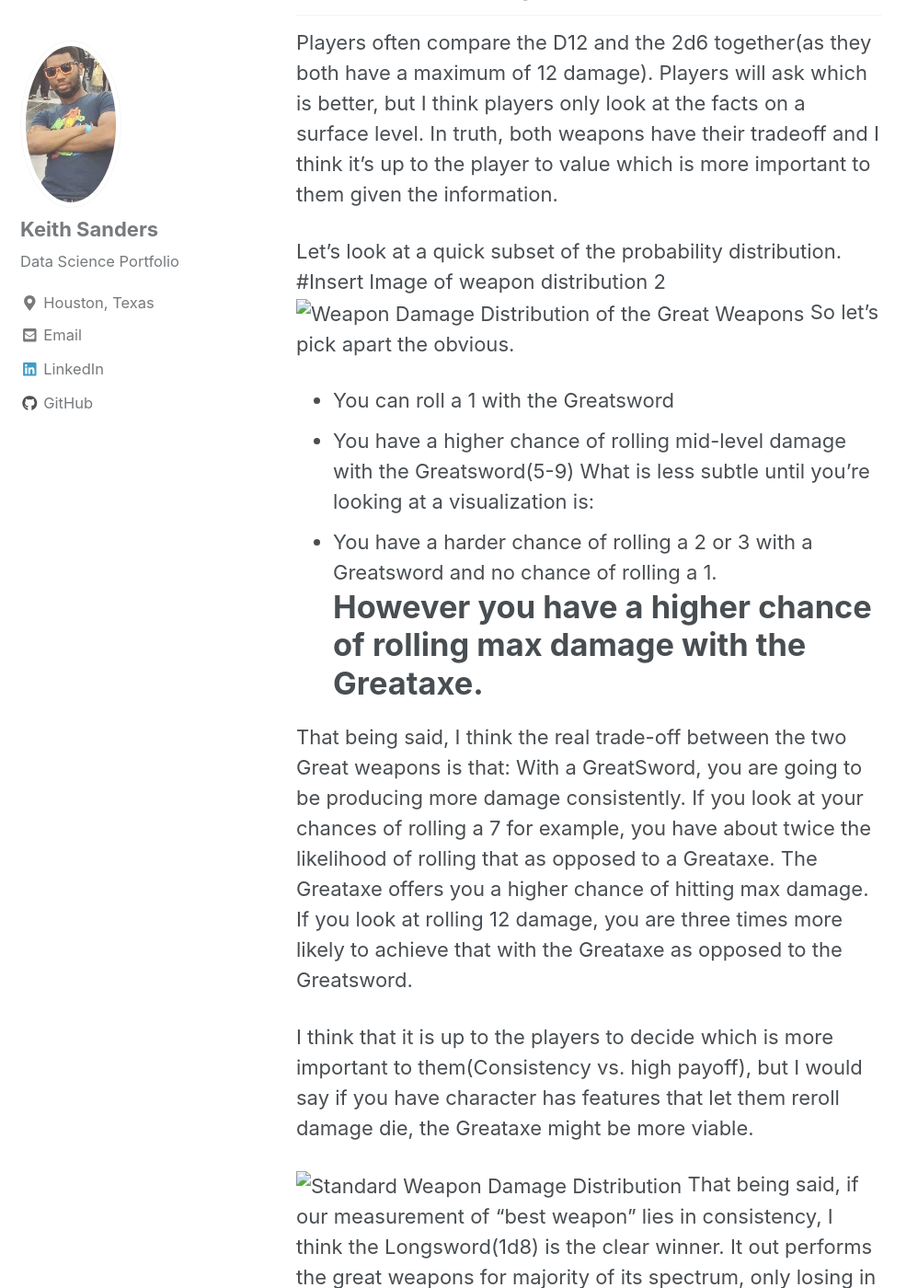
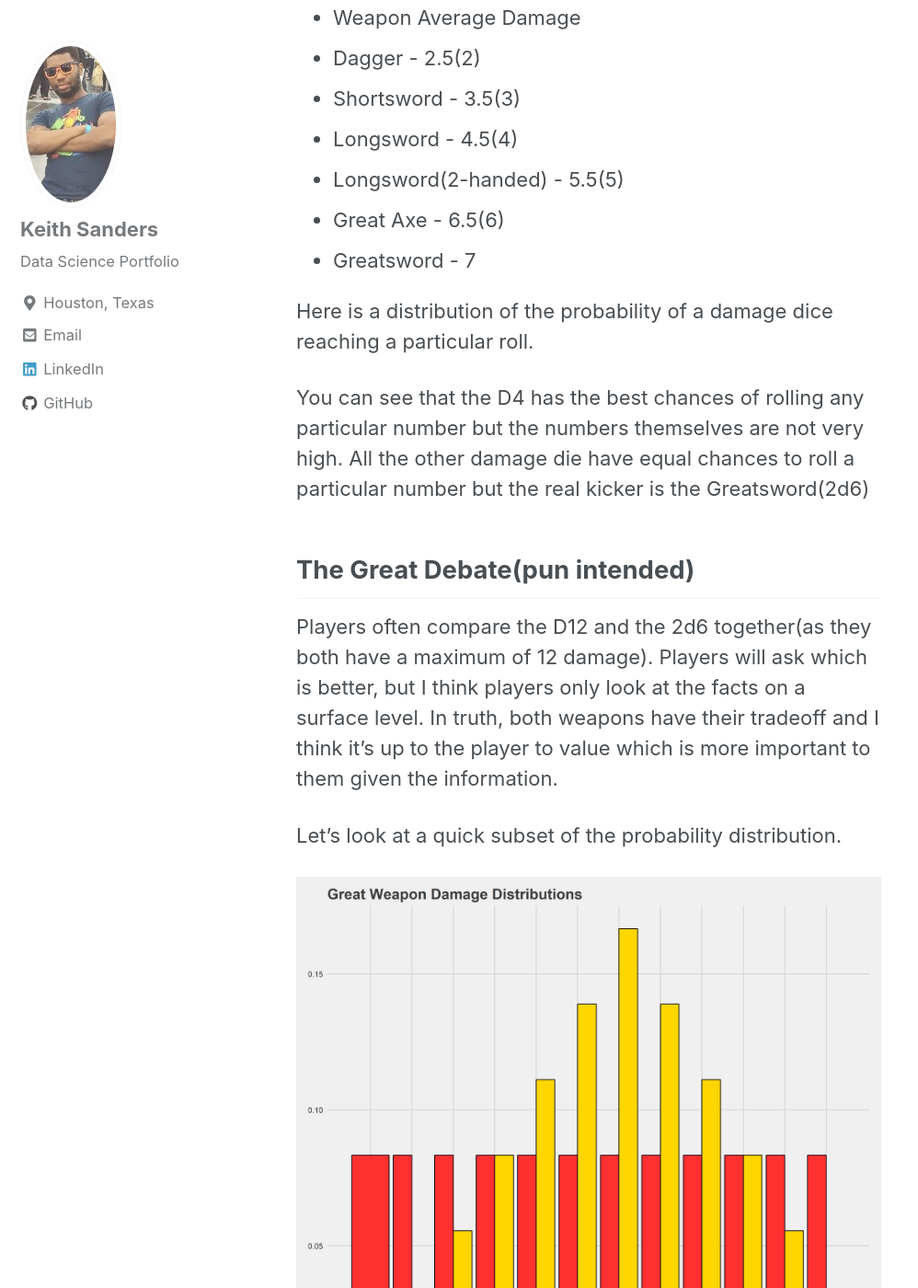
Before and after one commit to SuperKeithS/SuperKeithS.github.io, a Jekyll site: the page built from _posts/2019-06-13-D&D&R2.md, in a window 1280 px wide and 1400 px high, scrolled down 4980 px. Shown: the whole window at 92% size, without its empty margins (0-998 px from the left). Built offline with Jekyll 4.4.1, drawn with Linux system fonts in a browser that asks for light colours; nearby versions of some CDN libraries.

Commit message:
Fixed images and wording

````diff
--- a/_posts/2019-06-13-D&D&R2.md
+++ b/_posts/2019-06-13-D&D&R2.md
@@ -73,7 +73,7 @@ Greatsword<- getSumProbs(ndicePerRoll = 2,
             perDieModifier = 0)
 ```
 
-<img src="{{ site.url }}{{ site.baseurl }}/images/D&D&R/WDD.jpeg" alt="Standard Weapon Damage Distribution">
+<img src="{{ site.url }}{{ site.baseurl }}/images/EDA/D&D&R/WDD.jpeg" alt="Standard Weapon Damage Distribution">
 While the mathematical averages of the damage rolls mostly consist of x.5 since we can't really deal half damage in D&D we can round up or down considering. A general rule of D&D is to round down
 There are a bunch of different weapon types but the standard weapons generally follow this scheme:
 * Weapon        Average Damage
@@ -94,14 +94,14 @@ All the other damage die have equal chances to roll a particular number but the
 Players often compare the D12 and the 2d6 together(as they both have a maximum of 12 damage). Players will ask which is better, but I think players only look at the facts on a surface level. In truth, both weapons have their tradeoff and I think it's up to the player to value which is more important to them given the information.
 
 Let's look at a quick subset of the probability distribution.
-#Insert Image of weapon distribution 2
-<img src="{{ site.url }}{{ site.baseurl }}/images/D&D&R/GWDD.jpeg" alt="Weapon Damage Distribution of the Great Weapons">
+
+<img src="{{ site.url }}{{ site.baseurl }}/images/EDA/D&D&R/GWDD.jpeg" alt="Weapon Damage Distribution of the Great Weapons">
 So let's pick apart the obvious.
 * You can roll a 1 with the Greatsword
 * You have a higher chance of rolling mid-level damage with the Greatsword(5-9)
 What is less subtle until you're looking at a visualization is:
 * You have a harder chance of rolling a 2 or 3  with a Greatsword and no chance of rolling a 1.
-# However you have a higher chance of rolling max damage with the Greataxe.
+* However you have a higher chance of rolling max damage with the Greataxe.
 
 That being said, I think the real trade-off between the two Great weapons is that: With a GreatSword, you are going to be producing more damage consistently.
 If you look at your chances of rolling a 7 for example, you have about twice the likelihood of rolling that as opposed to a Greataxe.
@@ -112,7 +112,7 @@ I think that it is up to the players to decide which is more important to them(C
 
 
 
-<img src="{{ site.url }}{{ site.baseurl }}/images/D&D&R/GWDD.jpeg" alt="Standard Weapon Damage Distribution">
+<img src="{{ site.url }}{{ site.baseurl }}/images/EDA/D&D&R/GWDD.jpeg" alt="Standard Weapon Damage Distribution">
 That being said, if our measurement of "best weapon" lies in consistency, I think the Longsword(1d8) is the clear winner.
 It out performs the great weapons for majority of its spectrum, only losing in range and to the Greatsword at roll 6-8.
 
@@ -139,7 +139,7 @@ Let's start from the top and look at the *Dueling Fighting Style*
 Remember dueling allows you to add +2 damage to a damage roll using a 1-handed weapon
 
 
-<img src="{{ site.url }}{{ site.baseurl }}/images/D&D&R/DFSWDD.jpeg" alt="Fighting Style Dueling Damage Distribution">
+<img src="{{ site.url }}{{ site.baseurl }}/images/EDA/D&D&R/DFSWDD.jpeg" alt="Fighting Style Dueling Damage Distribution">
 
 Here you can see that adding that +2 modifier to damage shifts the range of the weapons. Since it eliminates a 1-handed weapon's chance of rolling a 1 or 2 it allows the damage probability to drastically compete with the two handed weapons. Here you can see that the Shortsword is able to outcompete the Greatsword up until the damage of 7.
 
@@ -154,7 +154,7 @@ I always hate using the term *"best"* in D&D but I will say that Dueling is a hi
 Remember Great Weapon Fighting allows you to reroll 1-2 on your damage die, but you must use the new roll no matter what. This sets up a conditional probability
 
 #Insert Image of weapon distribution 4
-<img src="{{ site.url }}{{ site.baseurl }}/images/D&D&R/GWFWDD.jpeg" alt="Great Weapon Fighting Style Distribution">
+<img src="{{ site.url }}{{ site.baseurl }}/images/EDA/D&D&R/GWFWDD.jpeg" alt="Great Weapon Fighting Style Distribution">
 
 I want to clarify something, because this kind of confused me at first.
 
@@ -240,7 +240,7 @@ The next graph shows how the Two-Weapon Fighting style compares all weapons with
 
 
 
-<img src="{{ site.url }}{{ site.baseurl }}/images/D&D&R/DWSWDD.jpeg" alt="Two-Weapon Fighting Style Weapon Damage Distribution">
+<img src="{{ site.url }}{{ site.baseurl }}/images/EDA/D&D&R/DWSWDD.jpeg" alt="Two-Weapon Fighting Style Weapon Damage Distribution">
 
 Here we can see that the little guys are finally on the rise! The dagger for example has a 25% chance of doing 9 damage total. Another impressive feat is the Shortsword, who out competes the great weapons in the higher tiers of damage. Looking at the "fair" portions sets readjust the effectiveness of the weapons, but a lot of promising qualities still remain.
 
````
